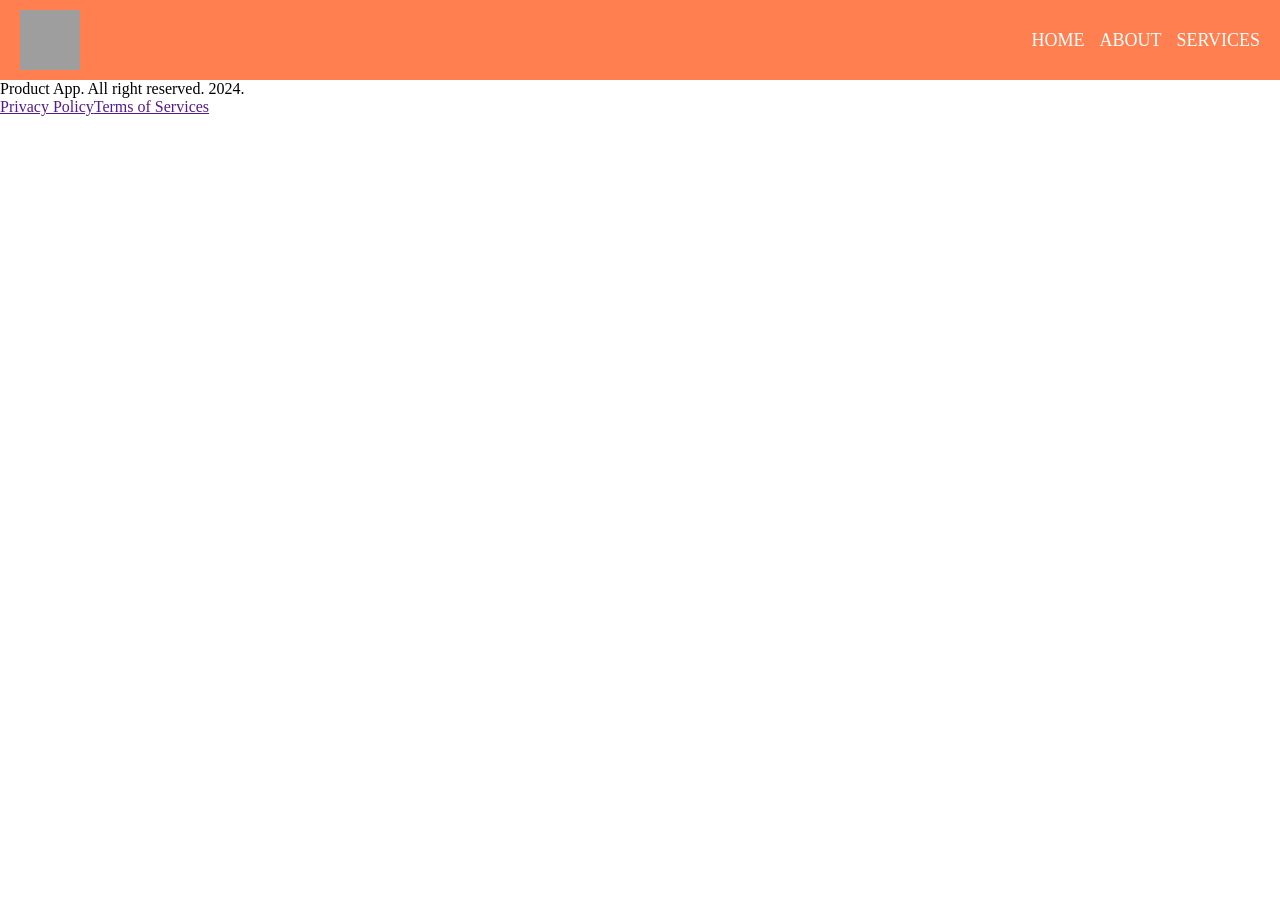
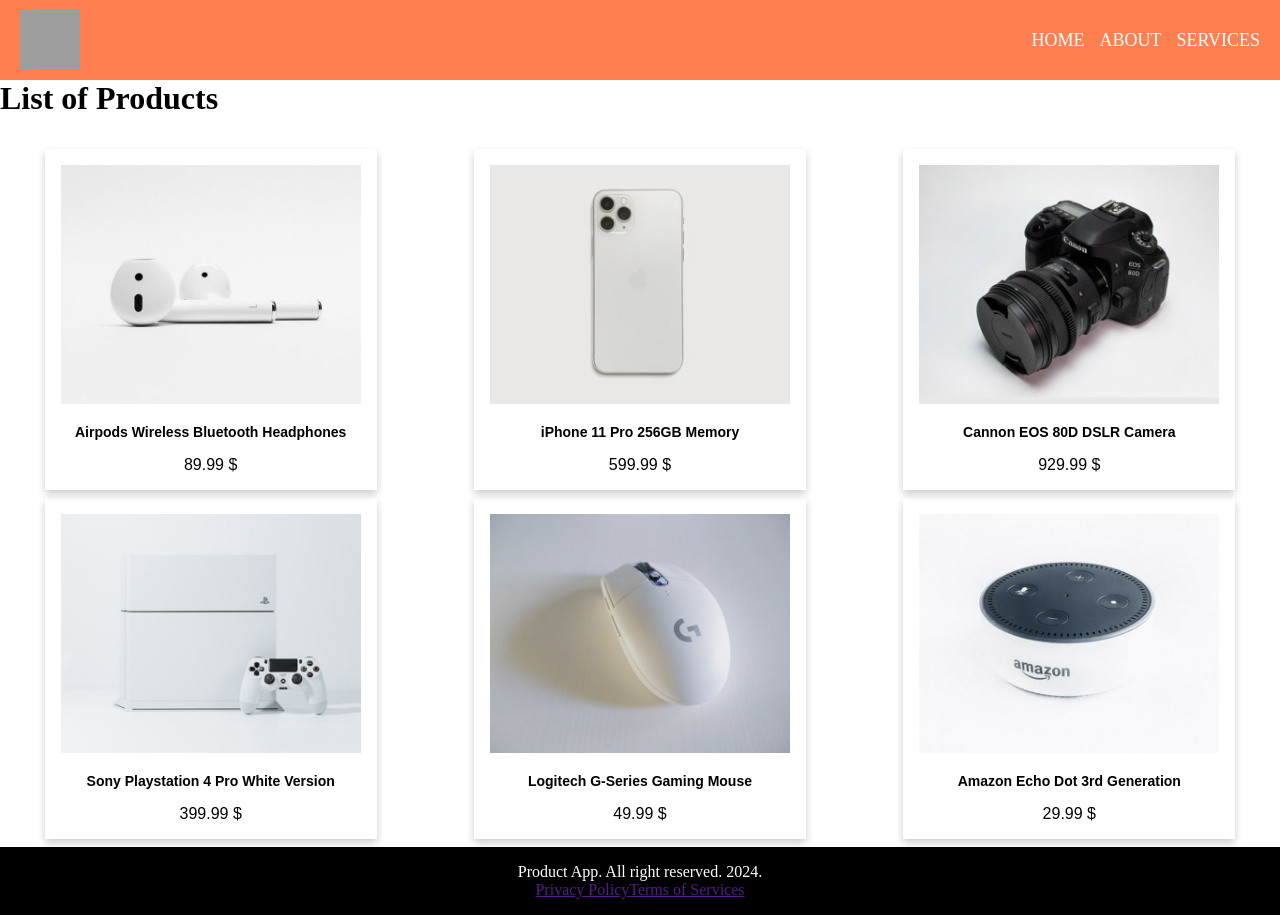
Before and after one commit to yayner2002/product-app-front-end, a React (Vite) app: page / in a window 1280 px wide. Before the commit the page ends 800 px from the top, so only its background shows below. Built offline with nearby package versions, Linux system fonts and the light colour scheme; grey boxes are pictures that could not be loaded.

Commit message:
Added styles and rendering lists

```diff
--- a/src/App.jsx
+++ b/src/App.jsx
@@ -1,10 +1,20 @@
 import Footer from "./components/Footer";
 import NavBar from "./components/NavBar";
+import Product from "./components/Product";
+import products from "./products";
 
 function App() {
   return (
     <>
       <NavBar />
+      <h1>List of Products</h1>
+      {/* // use map function to map throgh the array products and pass each produc into the product component */}
+      <div style={{ display: "flex", gap: "0.5rem", marginTop: "2rem", flexWrap: "wrap" }}>
+        {products.map((product) => (
+          <Product product={product} key={product._id} />
+        ))}
+      </div>
+
       <Footer />
     </>
   );
--- a/src/components/Footer.jsx
+++ b/src/components/Footer.jsx
@@ -1,9 +1,18 @@
 function Footer() {
+  const currentYear = new Date().getFullYear();
   return (
     <>
-      <footer>
+      <footer
+        style={{
+          background: "black",
+          color: "white",
+          padding: "1rem",
+          textAlign: "center",
+          marginTop:"0.5rem"
+        }}
+      >
         <div>
-          <p>Product App. All right reserved. 2024.</p>
+          <p>Product App. All right reserved. {currentYear}.</p>
         </div>
         <div>
           <a href="">Privacy Policy</a>
--- /dev/null
+++ b/src/components/Product.jsx
@@ -0,0 +1,38 @@
+const Product = (props) => {
+  const {
+    name,
+    description,
+    price,
+    image,
+    brand,
+    category,
+    countInStock,
+    rating,
+    numReviews,
+  } = props.product;
+  return (
+    <div
+      style={{
+        boxShadow: "0 4px 8px 0 rgba(0, 0, 0, 0.2)",
+        maxWidth: "300px",
+        margin: "auto",
+        textAlign: "center",
+        fontFamily: "arial",
+        padding:"1rem",
+        display:"flex",
+        flexDirection: "column",
+        gap: "1rem"
+      }}
+    >
+      <a href="">
+        <img src={image} alt="" style={{
+          width:"100%"
+        }} />
+      </a>
+      <h3 style={{ fontSize: "14px"}}>{name}</h3>
+      <p>{price} $</p>
+    </div>
+  );
+};
+
+export default Product;
```
